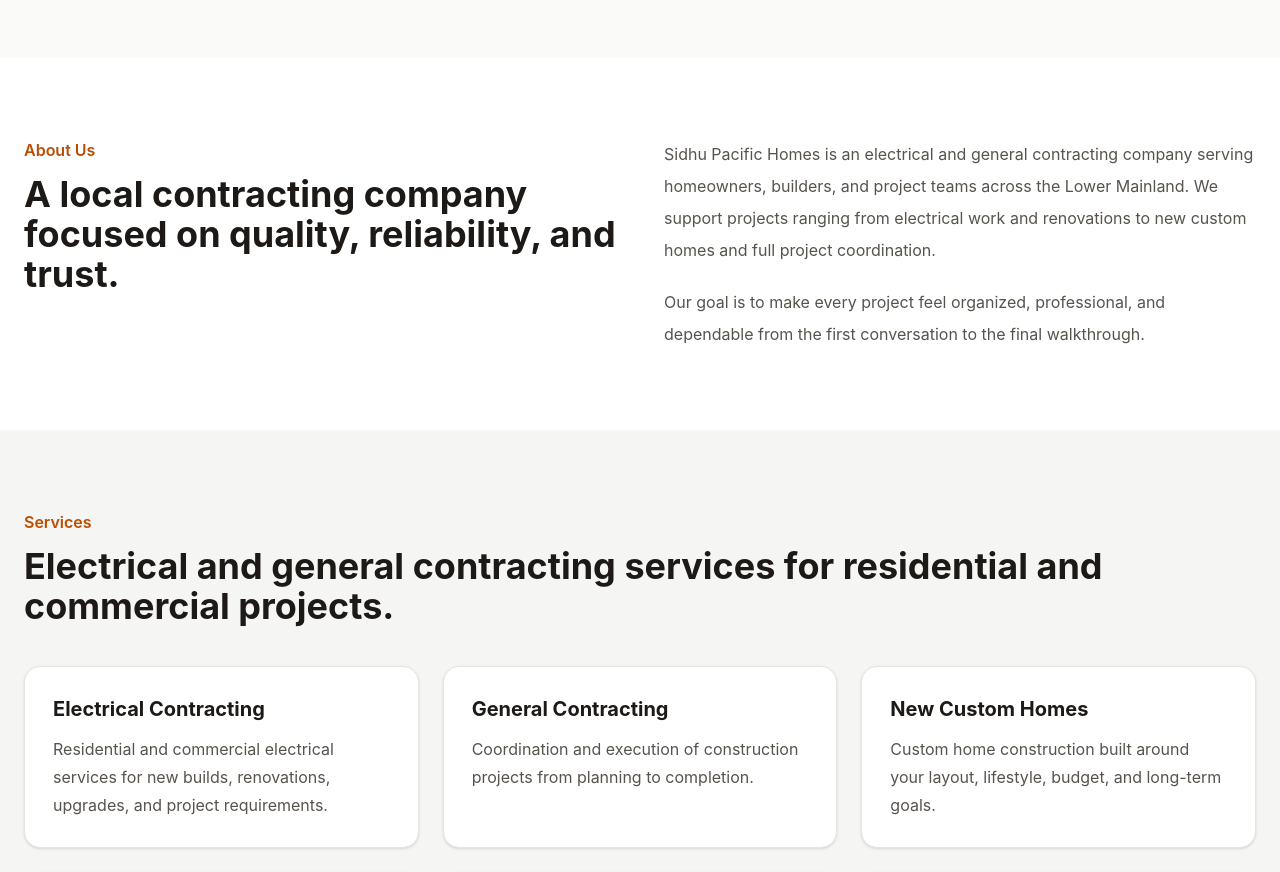
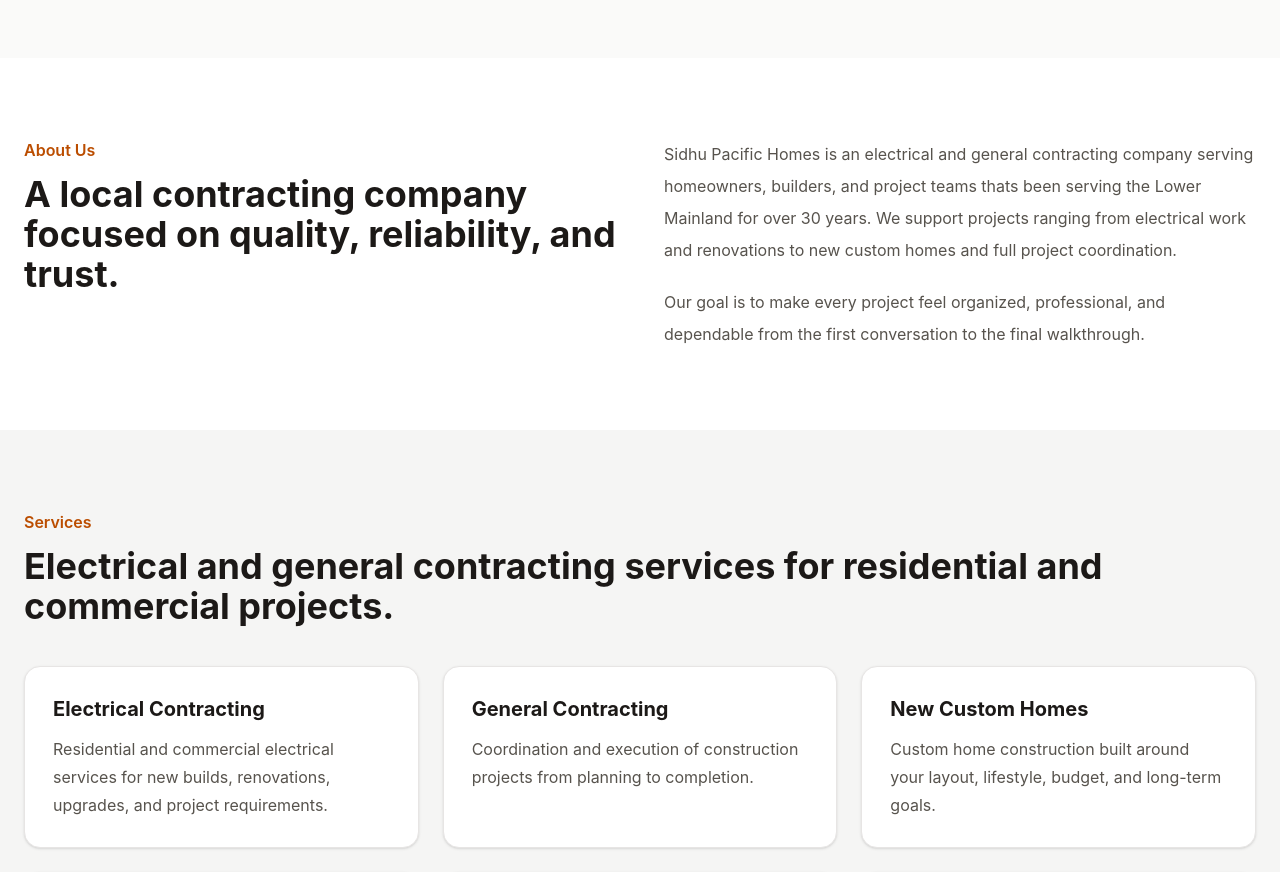
Before and after one commit to sharnpreetsidhu/sidhu-pacific-homes, a React (Vite) app: page / in a window 1280 px wide. Shown: the part 900-1772 px from the top of the page. Built offline with nearby package versions, Linux system fonts and the light colour scheme.

Commit message:
fixed spelling error updated photos

```diff
--- a/src/App.jsx
+++ b/src/App.jsx
@@ -102,8 +102,8 @@
         <div className="text-stone-600 leading-8">
           <p>
             Sidhu Pacific Homes is an electrical and general contracting company
-            serving homeowners, builders, and project teams across the Lower
-            Mainland. We support projects ranging from electrical work and
+            serving homeowners, builders, and project teams thats been serving the Lower
+            Mainland for over 30 years. We support projects ranging from electrical work and
             renovations to new custom homes and full project coordination.
           </p>
 
@@ -340,7 +340,7 @@
             </a>
 
             <a
-              href="mailto:sidhuipacifchomes@gmail.com"
+              href="mailto:sidhupacifchomes@gmail.com"
               className="border border-stone-300 px-6 py-3 rounded-lg font-semibold text-center hover:bg-stone-50"
             >
               Send Email
```
